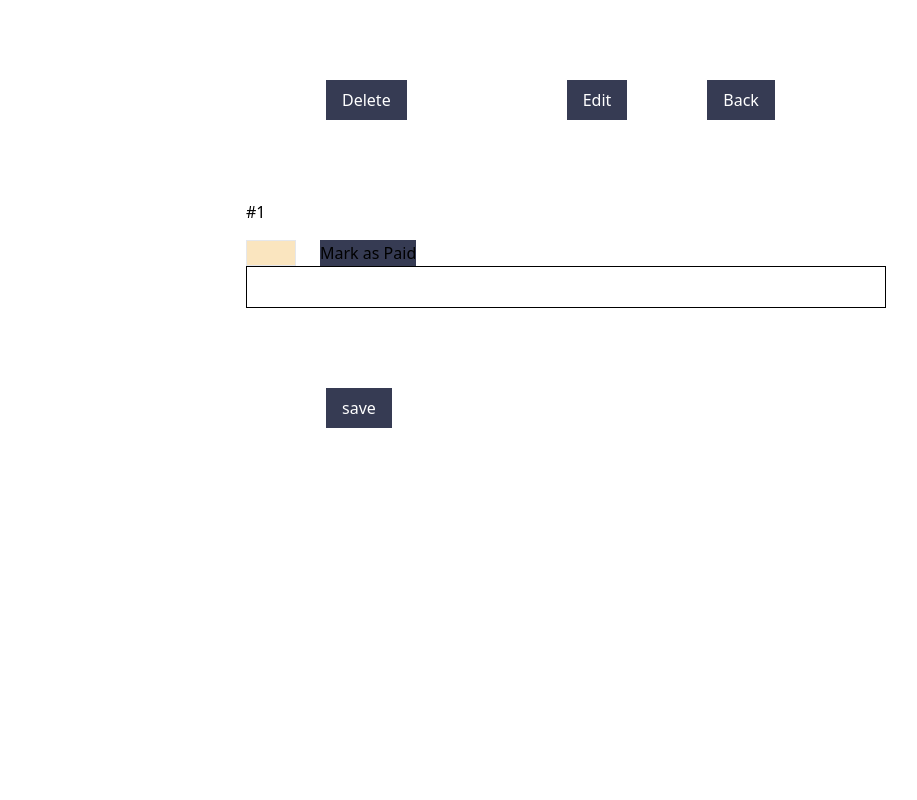
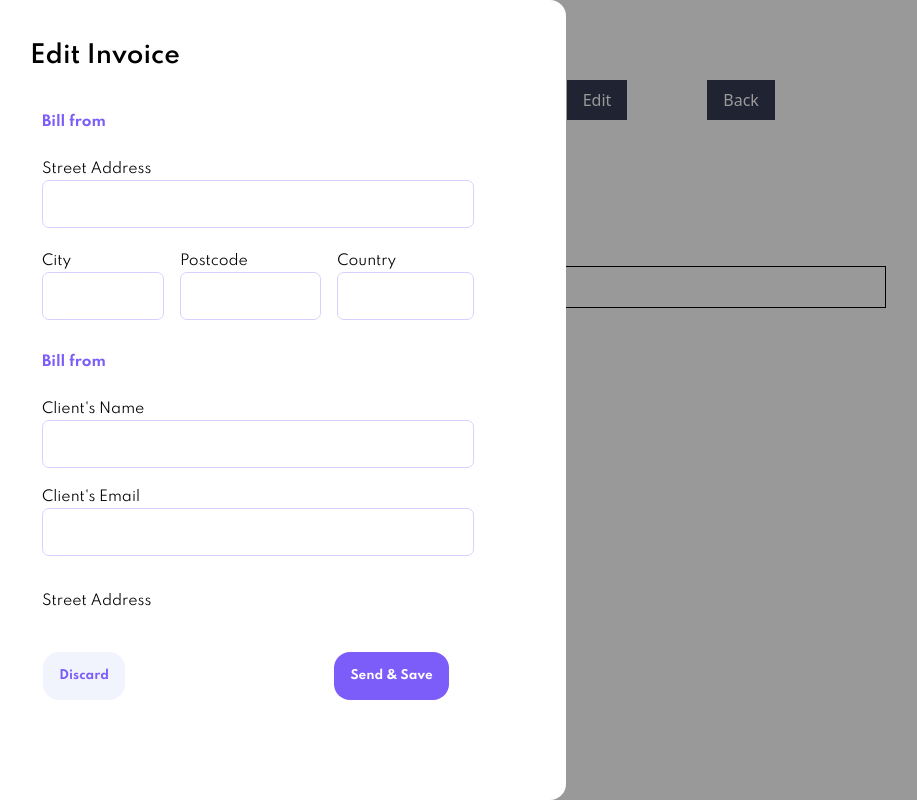
Before and after one commit to keys78/invoice-app, a Vue app: page /Invoice/1 in a window 1280 px wide. Both pictures are taken after a click on the button "Edit". Shown: the whole page, without its empty margins (74-991 px from the left). Built offline with nearby package versions, Linux system fonts and the light colour scheme; data requests are answered from the project's data file.

Commit message:
filter function achieved

```diff
--- a/src/InvoiceDetails.vue
+++ b/src/InvoiceDetails.vue
@@ -1,6 +1,6 @@
 <template>
-<div class="invoiceDetails w-6/12 mx-auto">
-
+<div class="invoiceDetails mx-auto">
+  <div class="w-6/12 mx-auto">
     <h1>{{ mode }}</h1>
     <!-- <DarkModeButton :mode="mode" @nightMode="nightModeToggle"/> -->
     <button @click="deleteInvoice" class="draft-button text-white py-2 px-4 m-20">Delete</button>
@@ -25,18 +25,131 @@
     <div v-else>
         Loading....
     </div>
+  </div>
+
+    <div v-if="showModalEdit">
+    <div class="backdrop" @click.self="closeModalEdit">
+    <div class="fixed modal top-0 left-0 w-6/12 spartan h-screen rounded-r-2xl">
+            <h1>{{ mode }}</h1>
+            <h1 class="py-10 w-9/12 pl-6 mx-auto text-2xl font-semibold">Edit Invoice</h1>
+
+                <form @submit.prevent="saveInvoice" class="mx-4 ">
+                 <div class="form-holder w-9/12 pl-6 mx-auto overflow-y-scroll">
+                    <h2 class="text-sm font-bold mini-headers pb-6">Bill from</h2>
+
+                    <label class="text-sm">Street Address</label>
+                    <input type="text" class="input-group">
+
+                    <div class="flex justify-between gap-4 mt-5">
+                        <div>
+                            <label class="text-sm">City</label>
+                            <input type="text" class="input-group">
+                        </div>
+                        <div>
+                            <label class="text-sm">Postcode</label>
+                            <input type="text" class="input-group">
+                        </div>
+                        <div>
+                            <label class="text-sm">Country</label>
+                            <input type="text" class="input-group">
+                        </div>
+                    </div>
+                        <!--from-->
+                        <h2 class="mt-8 text-sm font-bold mini-headers pb-6">Bill from</h2>
+
+                        <label class="text-sm">Client's Name</label>
+                        <input type="text" class="input-group">
+
+                        <div class="py-4">
+                            <label class="text-sm pt-4">Client's Email</label>
+                            <input v-model="invoice.clientEmail" type="text" class="input-group mb-4">
+                        </div>
+
+                        <label class="text-sm">Street Address</label>
+                        <input type="text" class="input-group">
+
+                        <div class="flex justify-between gap-4 mt-5">
+                            <div>
+                                <label class="text-sm">City</label>
+                                <input type="text" class="input-group">
+                            </div>
+                            <div>
+                                <label class="text-sm">Postcode</label>
+                                <input type="text" class="input-group">
+                            </div>
+                            <div>
+                                <label class="text-sm">Country</label>
+                                <input type="text" class="input-group">
+                            </div>
+                    </div>
+
+                        <div class="flex justify-between gap-4 mt-5">
+                            <div>
+                                <label class="text-sm">Invoice Date</label>
+                                <input type="date" class="input-group">
+                            </div>
+                            <div>
+                                <label class="text-sm">Payment Terms</label>
+                                <select type="text" class="input-group">
+                                <option value="Net 1 Day">Net 1 Day</option>
+                                <option value="Net 7 Days">Net 7 Days</option>
+                                <option value="Net 21 Days">Net 21 Days</option>
+                                <option value="Net 30 Days">Net 30 Days</option>
+                                </select>
+                            </div>
+
+                    </div>
+
+                            <div class="py-6">
+                                <label class="text-sm">Description</label>
+                                <input type="text" class="input-group " placeholder="eg:crypto vendor services">
+                            </div>
+
+                            <h1 class="text-gray-400 font-bold py-5 text-xl">items List</h1>
+
+                           <AddItem />
+
+
+                 </div>
+
+                    <div class="flex justify-between mt-10 w-8/12 mx-auto">
+                        <div>
+                            <button class="discard-button py-4 px-4 text-center rounded-2xl text-xs font-bold focus:outline-none text-white">Discard</button>
+                        </div>
+
+                        <div>
+                            <button type="submit"  class="save-button py-4 px-4 text-center rounded-2xl text-xs font-bold focus:outline-none text-white">Send & Save</button>
+                        </div>
+
+                    </div>
+
+
+                </form>
+
+
+
+
+        </div>
+    </div>
+  </div>
+
+
+
+
 
 </div>
 </template>
 
 <script>
 import DarkModeButton from './components/DarkModeButton.vue'
+import AddItem from './components/AddItem.vue'
 
  export default {
      props: ['id','mode'],
 
     components: {
-        DarkModeButton
+        DarkModeButton,
+        AddItem
     },
 
      data() {
@@ -44,7 +157,8 @@ import DarkModeButton from './components/DarkModeButton.vue'
              invoice: {
                clientEmail:'',
              },
-            showMarkBtn: true
+            showMarkBtn: true,
+            showModalEdit: false
          }
      },
      mounted() {
@@ -79,7 +193,10 @@ import DarkModeButton from './components/DarkModeButton.vue'
         },
 
     editInvoice() {
-        console.log('edit')
+       this.showModalEdit = !this.showModalEdit
+        },
+        closeModalEdit() {
+            this.showModalEdit = !this.showModalEdit
         },
 
 
--- a/src/Modal.vue
+++ b/src/Modal.vue
@@ -91,7 +91,7 @@
 
                         <div class="flex gap-4">
                             <div class="">
-                                <button class="draft-button py-4 px-4 text-center rounded-2xl text-xs font-bold focus:outline-none bg-black text-white">Save as Draft</button>
+                                <button @click="saveDraft" class="draft-button py-4 px-4 text-center rounded-2xl text-xs font-bold focus:outline-none bg-black text-white">Save as Draft</button>
                             </div>
 
                             <div class="">
@@ -128,6 +128,7 @@ export default {
                 clientEmail: '',
                 id:'',
                 statusText:'Pending',
+                draft: 'draft'
             }
         }
     },
@@ -149,6 +150,26 @@ export default {
             .then(data => {
                 console.log(data)
 
+            })
+       .catch(() => {
+        })
+
+        },
+
+        saveDraft() {
+            const characters = 'ABCDEF123GHIJKLMN456OPQRSTUVWXYZ7890'
+            const uniqueId = (() => { let text = '';for (let i = 0; i < 6; i++) {text += characters.charAt(Math.floor(Math.random() * characters.length));   }
+            const myId = text ; this.invoice.id = myId})
+            return uniqueId(),
+
+            fetch('http://localhost:3000/invoices', {
+                method: 'POST',
+                headers: {'Accept': 'application/json, text/plain, */*','Content-Type': 'application/json'},
+                body: JSON.stringify(this.invoice.draft)
+            })
+           .then(res => {return res.json();})
+            .then(data => {
+                console.log(data)
             })
        .catch(() => {
         })
```
